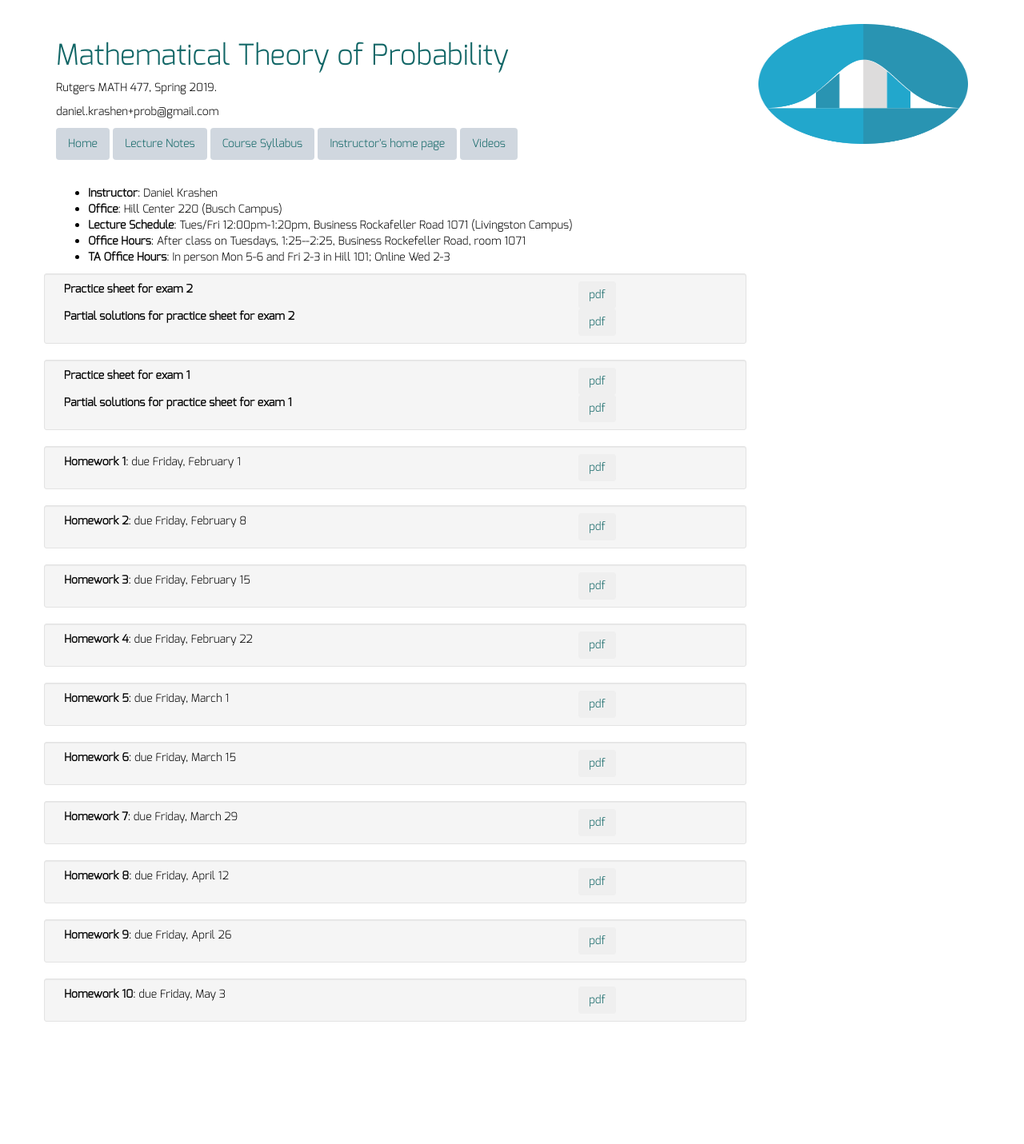
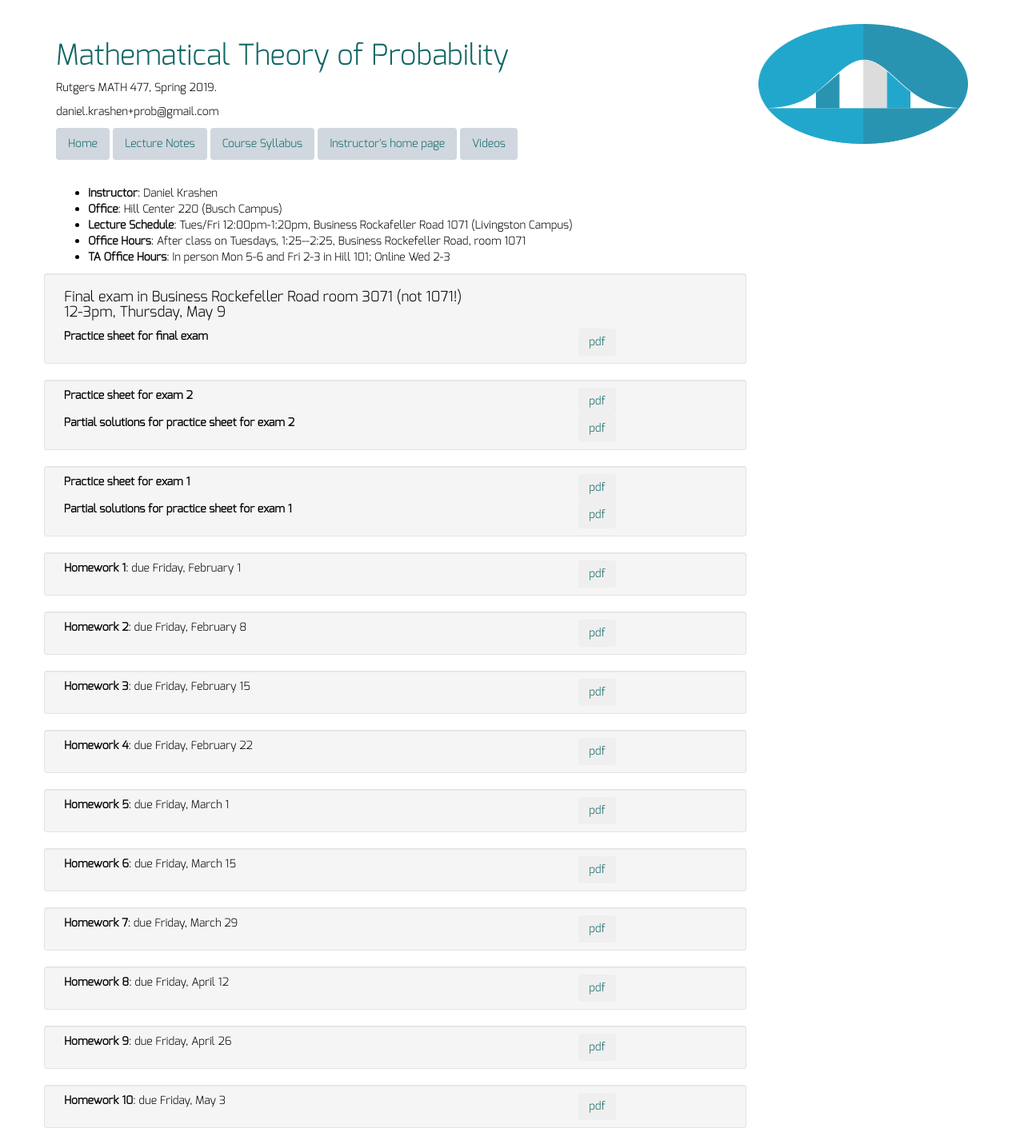
Before and after one commit to dkrashen/probability, a Jekyll site: the page built from index.html, in a window 1280 px wide. Shown: the whole page at 80% size. Built offline with Jekyll 4.4.1, drawn with Linux system fonts in a browser that asks for light colours; nearby versions of some CDN libraries; before the commit the page ends 1298 px from its top, so only the background shows below that.

Commit message:
add practice final, final exam info

```diff
--- a/index.html
+++ b/index.html
@@ -16,6 +16,21 @@
       <li> <b>TA Office Hours</b>: {{ site.TA_office_hours }}</li>
       {% endif %}
 	</ul>
+
+<div class="row well well-sm">
+	<div class="col-md-12">
+	  <h4>Final exam in Business Rockefeller Road room 3071 (not 1071!)<br
+    />
+    12-3pm, Thursday, May 9 </h4>
+	</div>
+	<div class="col-md-9">
+	  <b>Practice sheet for final exam</b>
+	</div>
+	<div class="col-md-3">
+		<a href="exams/practice-final.pdf"><button type="button"
+    class="btn btn-lnk btn-spaced">pdf</button></a>
+	</div>
+</div>
 
 <div class="row well well-sm">
 	<div class="col-md-9">
```
Also changed, not shown: 1 other file.
